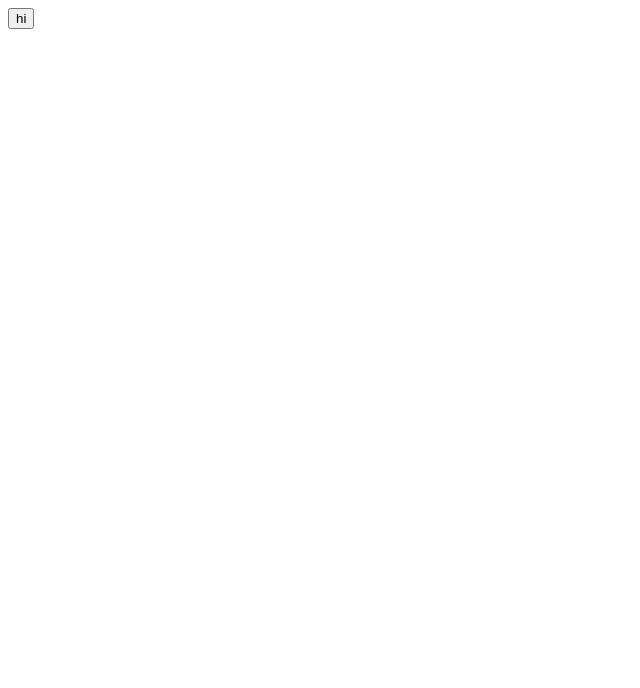
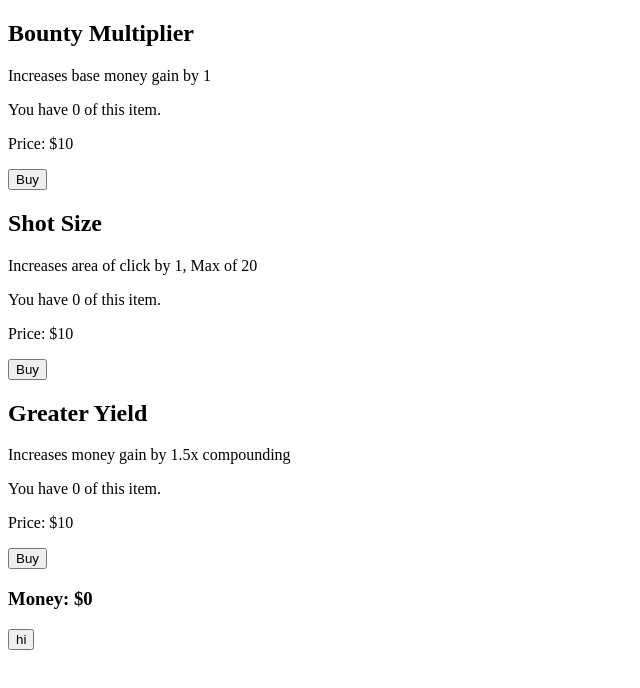
Before and after one commit to staten-island-tech/vue-reactivity-project-Chaojie1, a Vue app in the folder app/: page / in a window 1280 px wide. Shown: the top 688 px of the page, without its empty margins (0-640 px from the left). Built offline with nearby package versions, Linux system fonts and the light colour scheme.

Commit message:
bro istg this floating point precision dawg

```diff
--- a/app/src/views/homepage.vue
+++ b/app/src/views/homepage.vue
@@ -1,19 +1,63 @@
 <template>
     <div>
-        <button @click="relocate">hi</button>
+        <div>
+            <div v-for="item in shop" :key="item.item">
+                <h2>{{ item.item }}</h2>
+                <p>{{ item.effect }}</p>
+                <p>You have {{ boosts[item.item] }} of this item.</p>
+                <p>Price: ${{ item.price }}</p>
+                <button @click="buyItem(item.item)">Buy</button>
+            </div>
+        </div>
+        <h3>Money: ${{ money }}</h3>
+        <button id="target" @click="relocate">hi</button>
     </div>
 </template>
 
 <script setup>
-    import { ref } from 'vue'
+    import { ref, reactive } from 'vue'
+    const shop = reactive([
+        {
+            item: 'Bounty Multiplier',
+            effect: "Increases base money gain by 1",
+            img: '',
+            price: 10
+        },
+        {
+            item: 'Shot Size',
+            effect: "Increases area of click by 1, Max of 20",
+            img: '',
+            price: 10
+        },
+        {
+            item: 'Greater Yield',
+            effect: "Increases money gain by 1.5x compounding",
+            img: '',
+            price: 10
+        }
+    ])
+    const boosts = reactive({
+        "Bounty Multiplier": 0,
+        "Shot Size": 0,
+        "Greater Yield": 0
+    })
+    const money = ref(0)
     function clamp(min, max, value) {
     return Math.min(Math.max(value, min), max);
     }
     function relocate(){
-        const button = document.body.querySelector('button');
+        money.value += Number(((1+boosts["Bounty Multiplier"])*(1.5**boosts["Greater Yield"])).toFixed(2));
+        const button = document.getElementById('target');
         const max = [window.innerWidth  - button.offsetWidth,window.innerHeight - button.offsetHeight];
         const newpos = [Math.round(Math.random() * 250)*((-1)**Math.ceil(Math.random() * 4)),Math.round(Math.random() * 250)*((-1)**Math.ceil(Math.random() * 4))]
-        button.style.transform = `translate(${clamp(0,max[0],newpos[0]+max[0]/2)}px, ${clamp(0,max[1],newpos[1]+max[1]/2)}px)`;
+        //button.style.transform = `translate(${clamp(0,max[0],newpos[0]+max[0]/2)}px, ${clamp(0,max[1],newpos[1]+max[1]/2)}px)`;
+    }
+    function buyItem(item){
+        const index = shop.find(i => i.item === item);
+        if(money.value >= index.price){
+            money.value -= index.price;
+            boosts[index.item] += 1;
+        }
     }
 </script>
 
```
